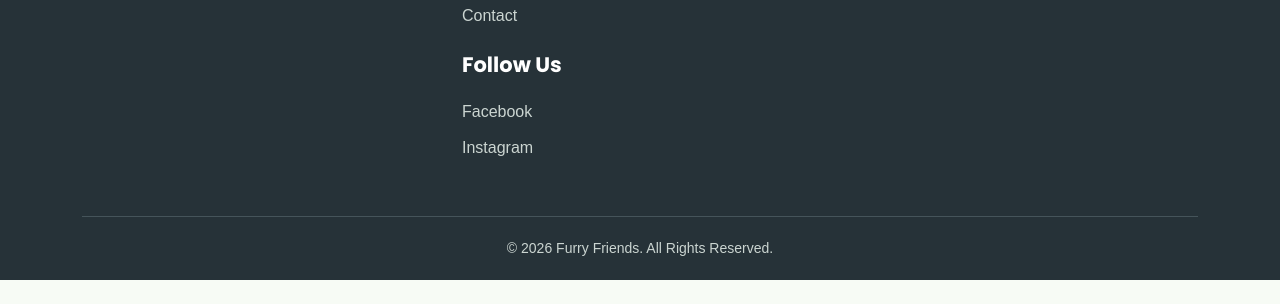
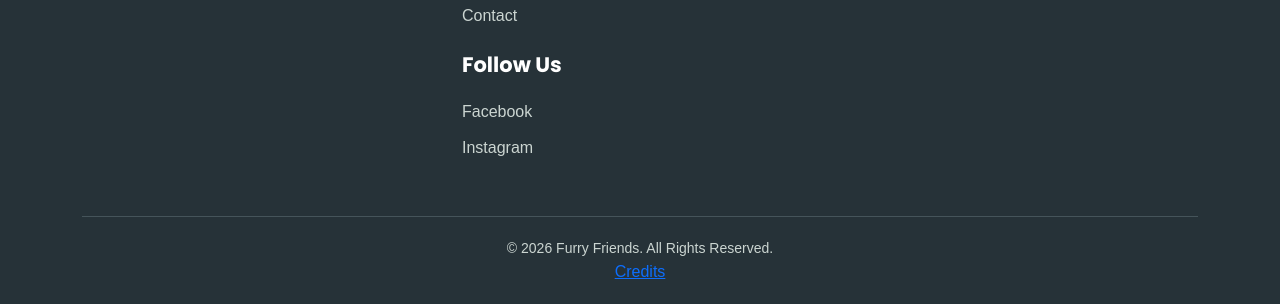
Before and after one commit to MATRIXGITH/Furry-Friends, a plain HTML site: page services.html in a window 1280 px wide. Shown: the part 2705-3009 px from the top of the page. Before the commit the page ends 2985 px from the top, so only its background shows below. Drawn offline with nearby package versions, Linux system fonts and the light colour scheme.

Commit message:
Update services.html

```diff
--- a/services.html
+++ b/services.html
@@ -401,8 +401,9 @@
 
                 <p>
                     © 2026 Furry Friends. All Rights Reserved.
-                </p>
-
+                </p><a href="credits.html" class="footer-credit-link">
+    Credits
+</a>
             </div>
 
         </div>
```
